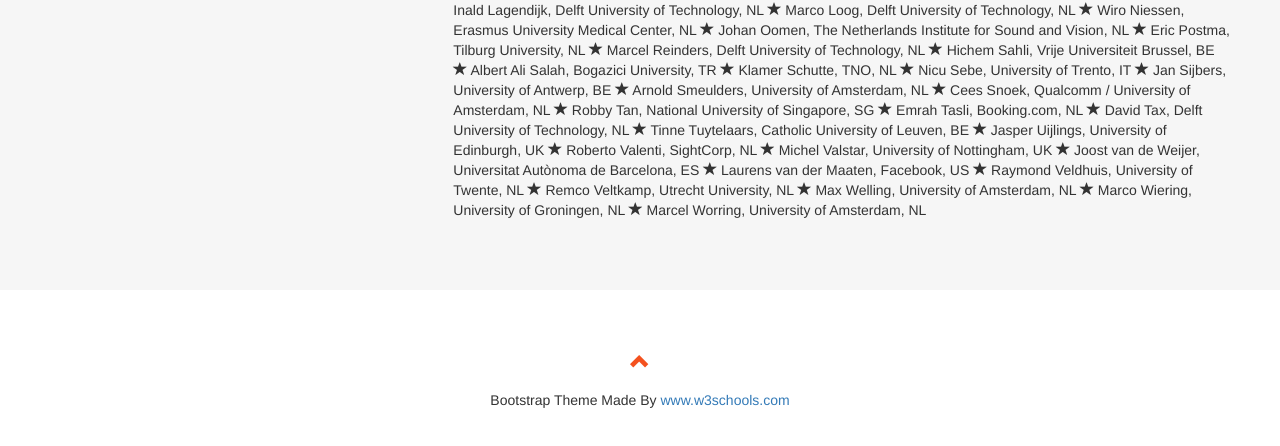
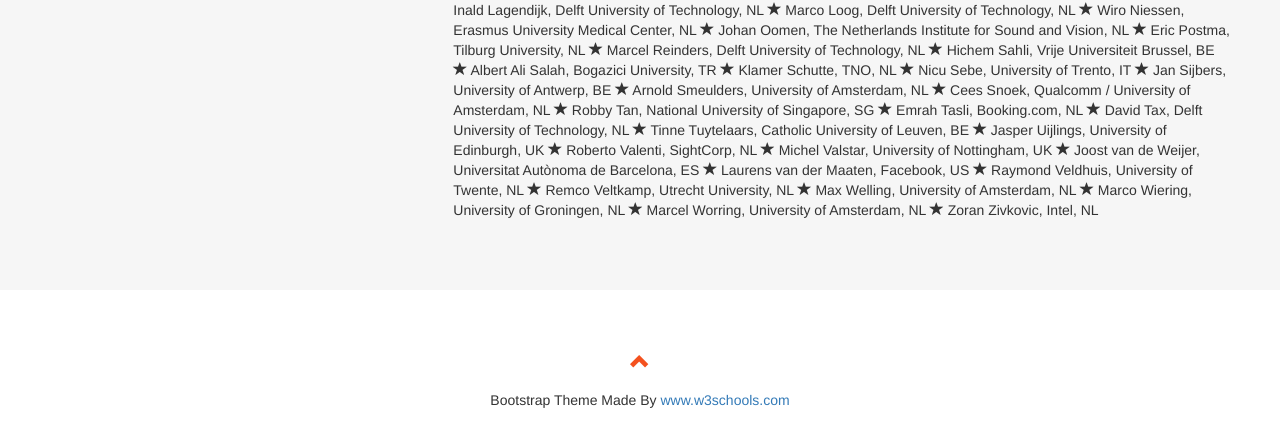
Before and after one commit to nccv16/nccv16.github.io, a plain HTML site: page index.html in a window 1280 px wide. Shown: the part 4900-5346 px from the top of the page. Drawn offline with nearby package versions, Linux system fonts and the light colour scheme; some packages are replaced by stand-ins of ours.

Commit message:
add zoran

```diff
--- a/index.html
+++ b/index.html
@@ -497,7 +497,8 @@
     Remco Veltkamp, Utrecht University, NL <span class="glyphicon glyphicon-star"></span>
     Max Welling, University of Amsterdam, NL <span class="glyphicon glyphicon-star"></span>
     Marco Wiering, University of Groningen, NL <span class="glyphicon glyphicon-star"></span>
-    Marcel Worring, University of Amsterdam, NL
+    Marcel Worring, University of Amsterdam, NL <span class="glyphicon glyphicon-star"></span>
+    Zoran Zivkovic, Intel, NL
     </p>
     </div>
   </div>
```
